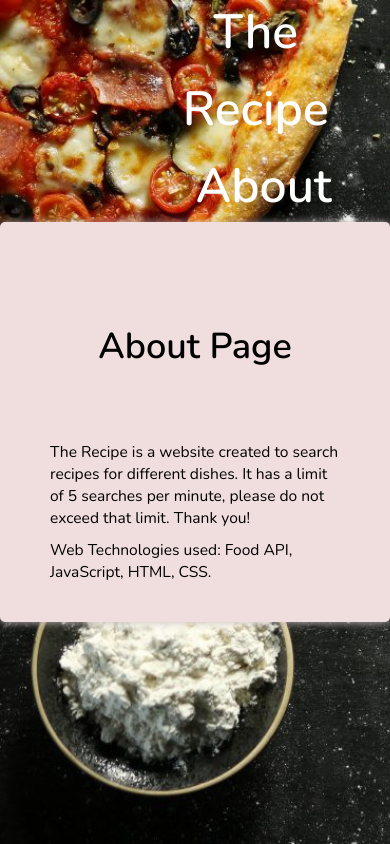
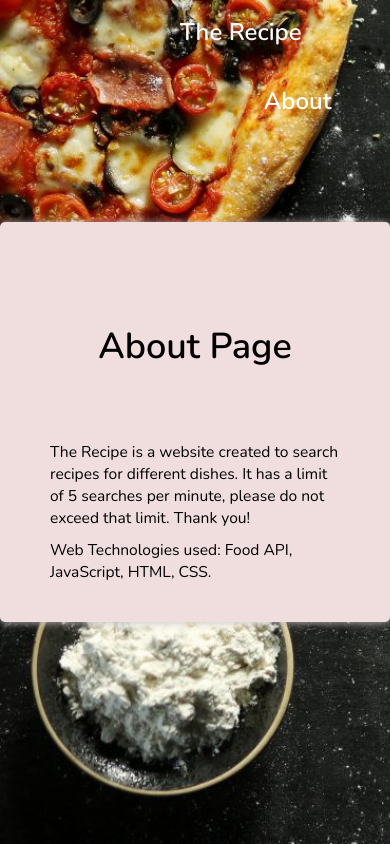
Before and after one commit to antoniaciobanu/FoodApp, a plain HTML site: page about.html in a window 390 px wide. Drawn offline with nearby package versions, Linux system fonts and the light colour scheme.

Commit message:
Update about.css

```diff
--- a/about.css
+++ b/about.css
@@ -113,3 +113,15 @@
 .aboutme :last-child{
     margin-top:10px;
 }
+
+@media (max-width: 768px){
+
+  .nav div.logo a {
+    font-size:2rem;
+
+  }
+
+  .nav div.main_list ul li a{
+    font-size: 2rem;
+  }
+}
```
